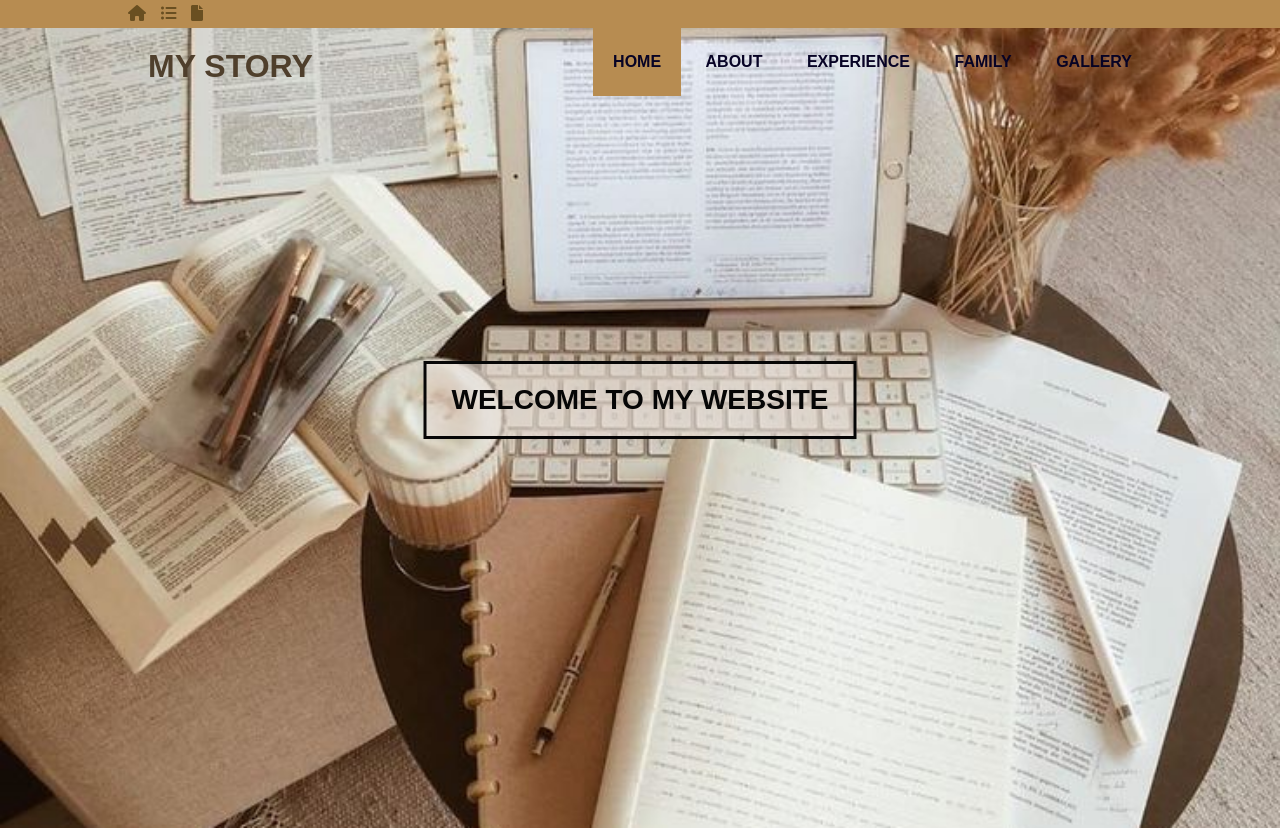
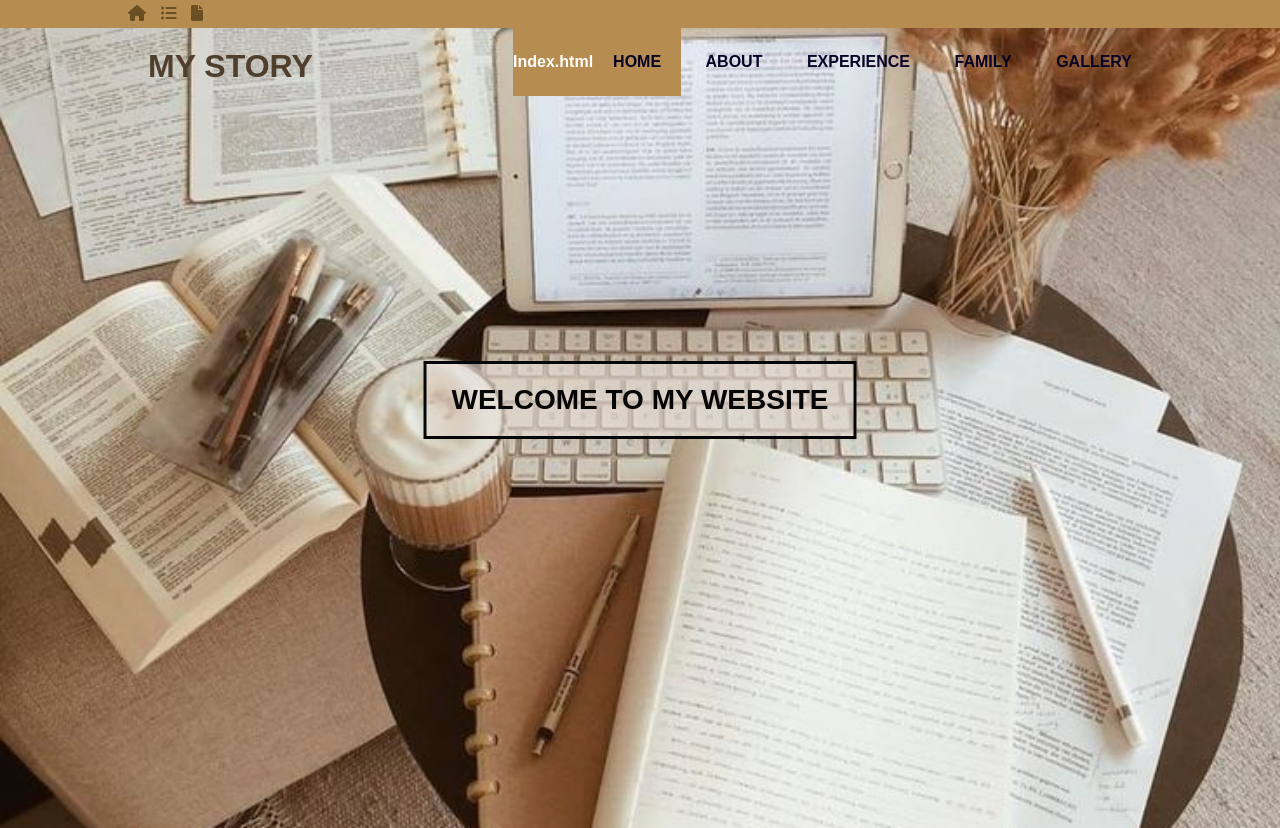
Before and after one commit to ShazaMahazan/Personal.Website, a plain HTML site: page index.html in a window 1280 px wide. Drawn offline with Linux system fonts and the light colour scheme.

Commit message:
Update index.html

```diff
--- a/index.html
+++ b/index.html
@@ -22,7 +22,7 @@
     <div class="container">
       <h1><a href="Index.html">MY STORY</a></h1>
       <ul>
-        <b><li class="active"><a href="Index.html">HOME</a></li></b>
+        <b><li class="active">Index.html<a href="Index.html">HOME</a></li></b>
         <b><li><a href="About.html">ABOUT</a></li></b>
         <b><li><a href="Experience.html">EXPERIENCE</a></li></b>
         <b><li><a href="Family.html">FAMILY</a></li></b>
```
